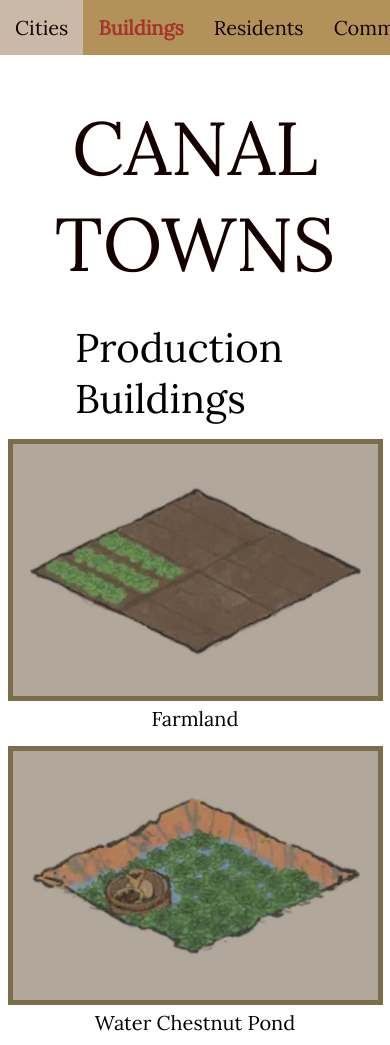
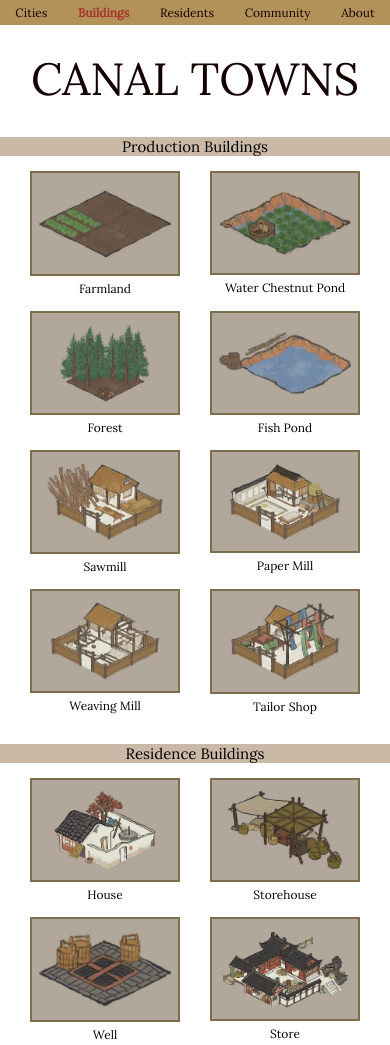
Before and after one commit to eevvaaiinnee/Media-Query, a plain HTML site: page index.html in a window 390 px wide. Shown: the top 1045 px of the page. Drawn offline with Linux system fonts and the light colour scheme.

Commit message:
added files

```diff
--- a/index.html
+++ b/index.html
@@ -2,6 +2,7 @@
 <html lang="en" dir="ltr">
   <head>
     <meta charset="utf-8">
+    <meta content="width=device-width, initial-scale=1" name="viewport" />
     <title> Canal Towns </title>
     <link rel='stylesheet' href='style.css'>
     <link rel='preconnect' href='https://fonts.googleapis.com'>
@@ -18,7 +19,7 @@
     </div>
 
     <div class='fadee'>
-      <br><br><br><br><br> <div class='titlee'> CANAL TOWNS </div>
+      <div class='titlee'> CANAL TOWNS </div>
 
       <div class='recipee'> Production Buildings </div>
       <div class='flexx'>
--- a/style.css
+++ b/style.css
@@ -20,6 +20,7 @@
   flex-direction: row;
   justify-content: space-around;
   position: fixed;
+  top: 0;
 }
 
 .menuu a {
@@ -43,6 +44,7 @@
   text-align: center;
   color: #150000;
   font-size: 75px;
+  margin-top: 50px;
 }
 
 .recipee {
@@ -70,11 +72,26 @@
   text-align: center;
 }
 
-@media screen and (max-width: 980px) {
-  .imagee {
-    width: 375px;
+@media screen and (max-width: 500px) {
+  .menuu a {
+    padding: 5px;
+
+    font-size: 12px;
+  }
+  .titlee {
+    font-size: 45px;
   }
   .recipee {
-    margin-left: 75px;
+    margin-left: 0px;
+    background-color: #cab9a7;
+    font-size: 15px;
+    text-align: center;
+  }
+  .imagee {
+    border: 2px solid #7d6d4b;
+    width: 150px;
+  }
+  p {
+    font-size: 12px;
   }
 }
```
